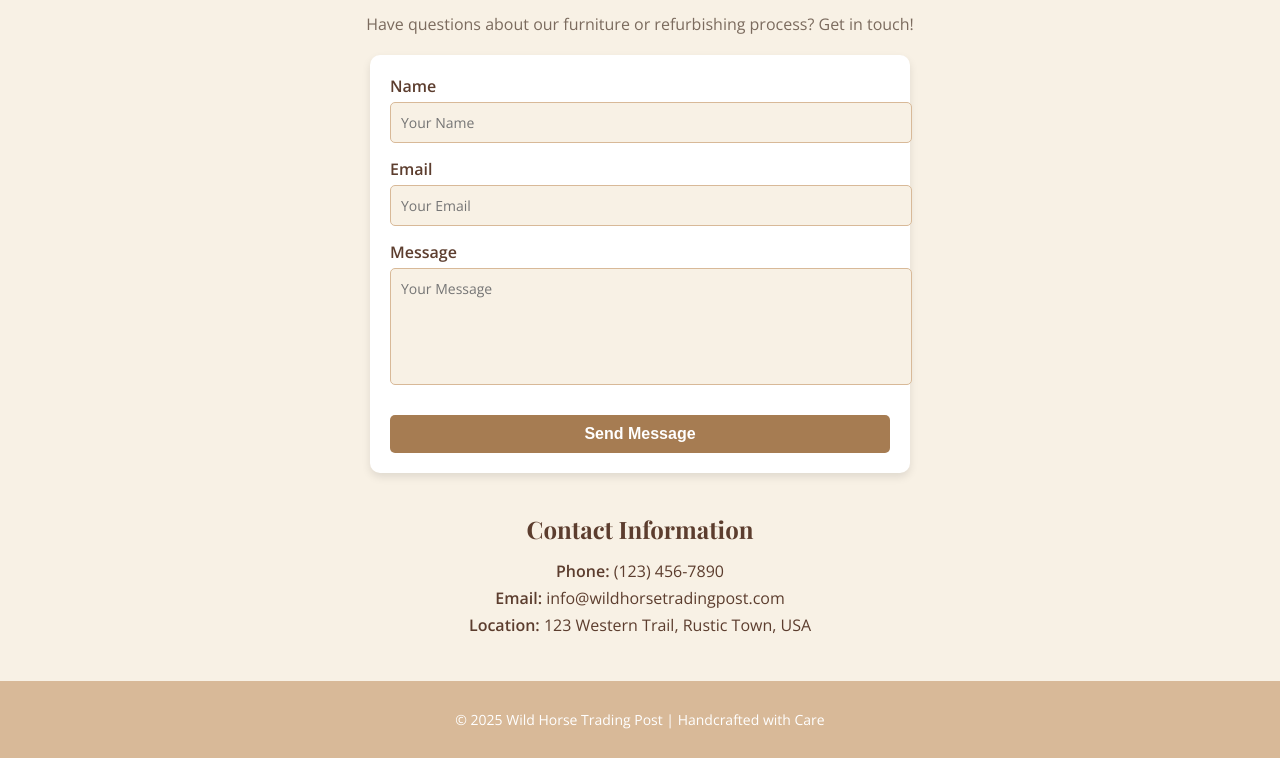
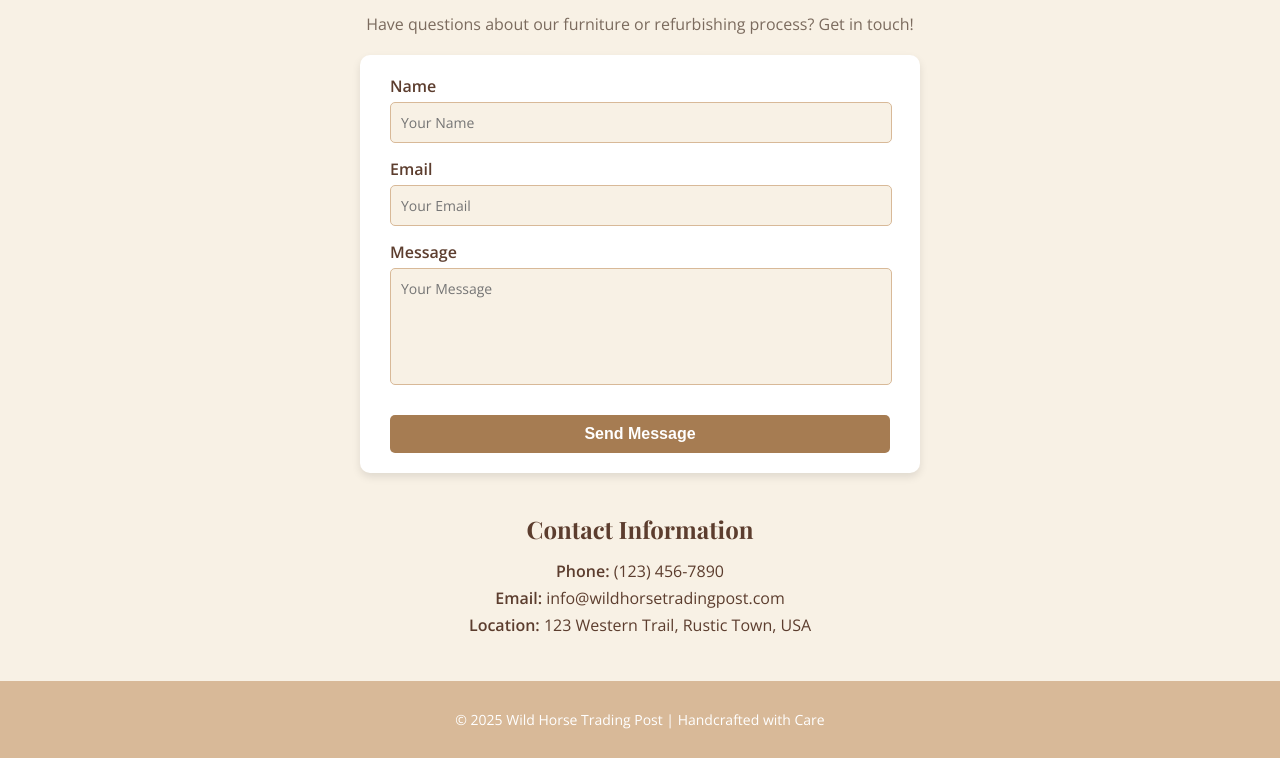
Before and after one commit to GarlicRot/Wild-Horse-Trading-Post, a plain HTML site: page contact.html in a window 1280 px wide. Shown: the part 140-898 px from the top of the page. Drawn offline with nearby package versions, Linux system fonts and the light colour scheme.

Commit message:
Update styles.css

```diff
--- a/styles.css
+++ b/styles.css
@@ -173,7 +173,7 @@ main {
     max-width: 500px;
     margin: 0 auto;
     background-color: #fff;
-    padding: 20px;
+    padding: 20px 30px;
     border-radius: 10px;
     box-shadow: 0px 4px 8px rgba(0, 0, 0, 0.1);
 }
@@ -190,7 +190,7 @@ label {
 }
 
 input, textarea {
-    width: 100%;
+    width: calc(100% - 20px);
     padding: 10px;
     border: 1px solid #D8B998;
     border-radius: 5px;
```
